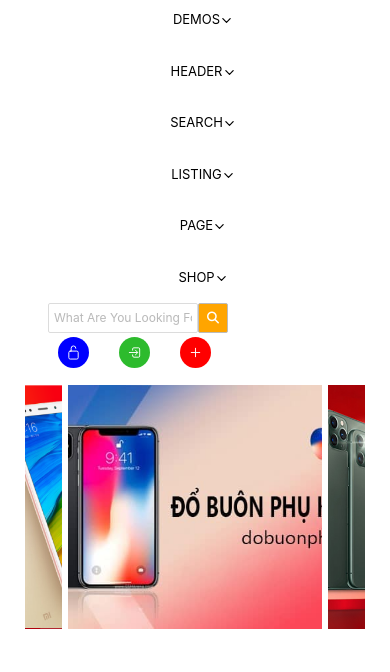
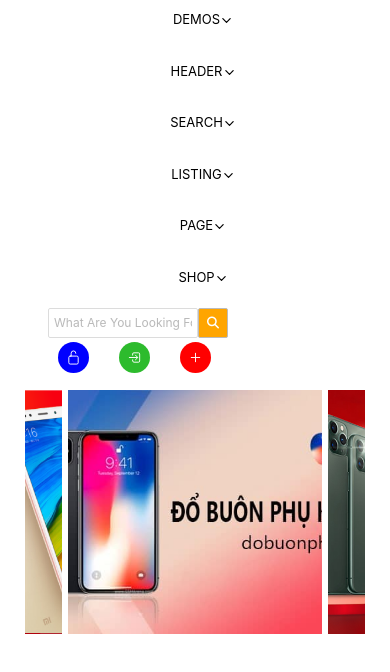
Before and after one commit to levanhoa45/demotemplate, a plain HTML site: page index.html in a window 390 px wide. Both pictures are taken after a click on the button 344 px from the left and 187 px from the top of the page. Shown: the part 236-908 px from the top of the page. Drawn offline with nearby package versions, Linux system fonts and the light colour scheme; files that its build step writes are made by us from their sources.

Commit message:
source code

```diff
--- a/index.html
+++ b/index.html
@@ -132,16 +132,22 @@
           </li>
         </ul>
         <div class="item ml-3">
+          <div class="row">
+            <div class="col-lg-6 col-md-6 col-sm-6">
               <div class="search-container">
                 <form class="search" action="">
                   <input type="text" placeholder="What Are You Looking For ?" name="search">
                   <button type="submit"><i class='fas fa-search'></i></button>
                 </form>
               </div>
+            </div>
+            <div class="col-lg-6 col-md-6 col-sm-6">
               <div class="icon mt-1">
                 <a href="#"><ion-icon class="lock px-2 py-2" name="lock-open-outline"></ion-icon></a>
                 <a href="#"><ion-icon class="sign px-2 py-2" name="log-in-outline"></ion-icon></a>
                 <a href="#"><ion-icon class="plus px-2 py-2" name="add-outline"></ion-icon></a>
+              </div>
+            </div>
           </div>
         </div>
       </div>
--- a/style.css
+++ b/style.css
@@ -605,11 +605,13 @@ a.card:hover{
         padding: 5px;
         font-size: 12px;
         width: 150px;
+        margin-top: 5px;
     }
     form.search button {
         padding: 5px;
         font-size: 12px;
         width: 30px;
+        margin-top: 5px;
     }
     .lock{
         font-size: 15px;
@@ -664,9 +666,6 @@ a.card:hover{
     }
     .logo{
         margin-left: 45px;
-    }
-    .item{
-        flex-direction: column;
     }
 }
 @media only screen and (min-width: 767px) and (max-width: 1365px){
```
Lines whose indentation alone changed are shown as unchanged.
